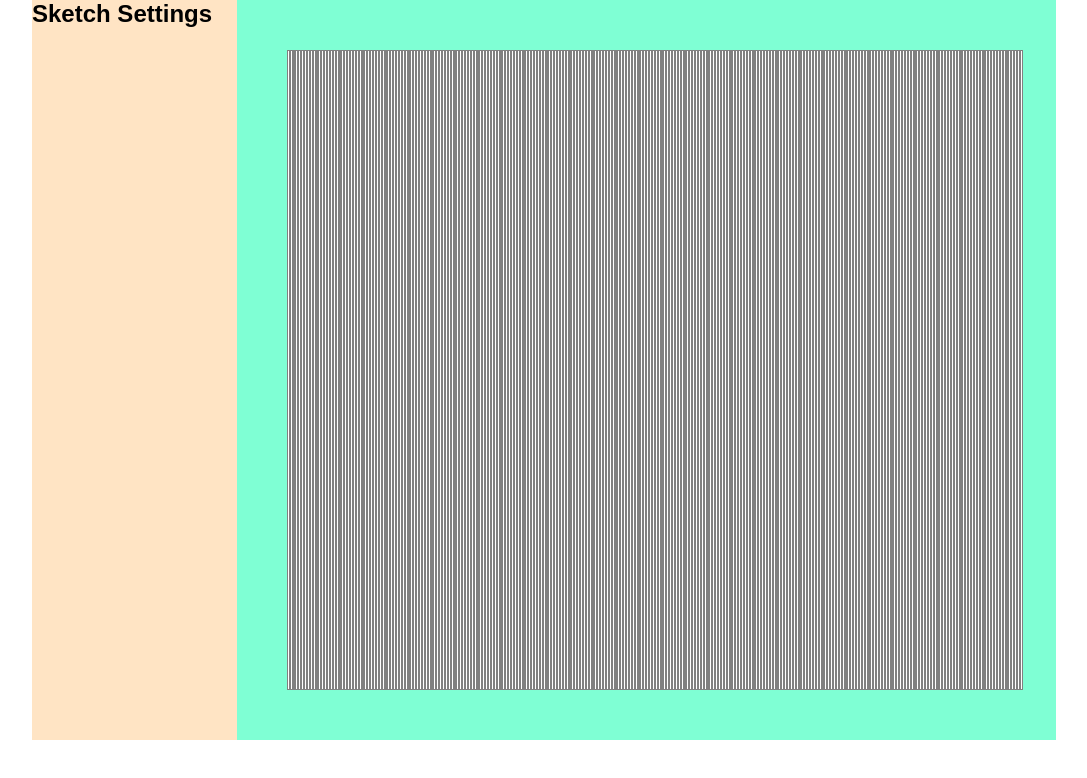
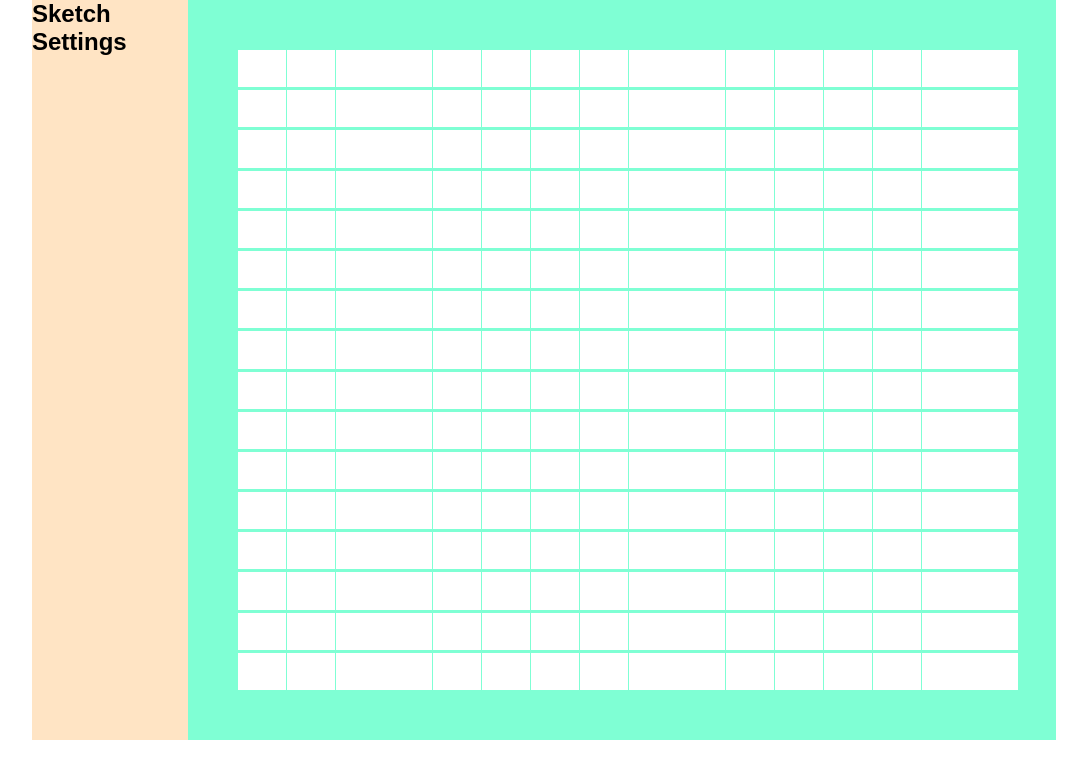
Before and after one commit to dingkandesign/etch, a plain HTML site: page index.html in a window 1280 px wide. Shown: the whole page, without its empty margins (96-1183 px from the left). Drawn offline with Linux system fonts and the light colour scheme.

Commit message:
Create full grid, add mouseover event for pixels

```diff
--- a/script.js
+++ b/script.js
@@ -1,26 +1,36 @@
 const sketch = document.querySelector('.sketch');
 
-function createPixel(n) {
+
+
+function createGrid(n) {
   for (let i = 1; i <= n; i++) {
-    const newPixel = document.createElement('div');
-    newPixel.classList.add('sketchPixel');
-    sketch.appendChild(newPixel);
+    const divColumn = document.createElement('div');
+    divColumn.classList.add('divColumn');
+    sketch.appendChild(divColumn);
+
+   for (let j = 1; j <= n; j++) {
+      if (j === n) {
+        for (let i = 1; i <= n; i++) {
+          const newPixel = document.createElement('div');
+          newPixel.classList.add('sketchPixel');
+          divColumn.appendChild(newPixel);
+        }
+      }
+    }
+
   }
 }
 
-function createGrid(n) {
-  for (let i = 1; i <= n; i++) {
-    createPixel(n);
-    for (let j = 1; j <= n; j++) {
-      if (j === n) {
-        //add br to get to next line
-        const brInsert = document.createElement('br');
-        sketch.appendChild(brInsert);
-      }
-    }
-  }
-}
+createGrid(16);
 
-
-
-createGrid(16);
+const pixels = document.querySelectorAll('.sketchPixel');
+pixels.forEach((pixel) => {
+  pixel.addEventListener(
+    "mouseover",
+    (event) => {
+      // highlight the mouseover target
+      event.target.style.backgroundColor = "black";
+    },
+    false,
+  );
+});
--- a/style.css
+++ b/style.css
@@ -30,10 +30,19 @@
   height: 80vh;
   width: 90%;
   padding: 50px;
+  gap: 0;
+}
+
+.divColumn {
+  display: flex;
+  flex-direction: column;
+  flex: 1;
+  gap: 3px;
 }
 
 .sketchPixel {
   background-color: white;
-  border: 1px solid gray;
-  flex: 1;
+
+  width: 48px;
+  height: 48px;
 }
```
